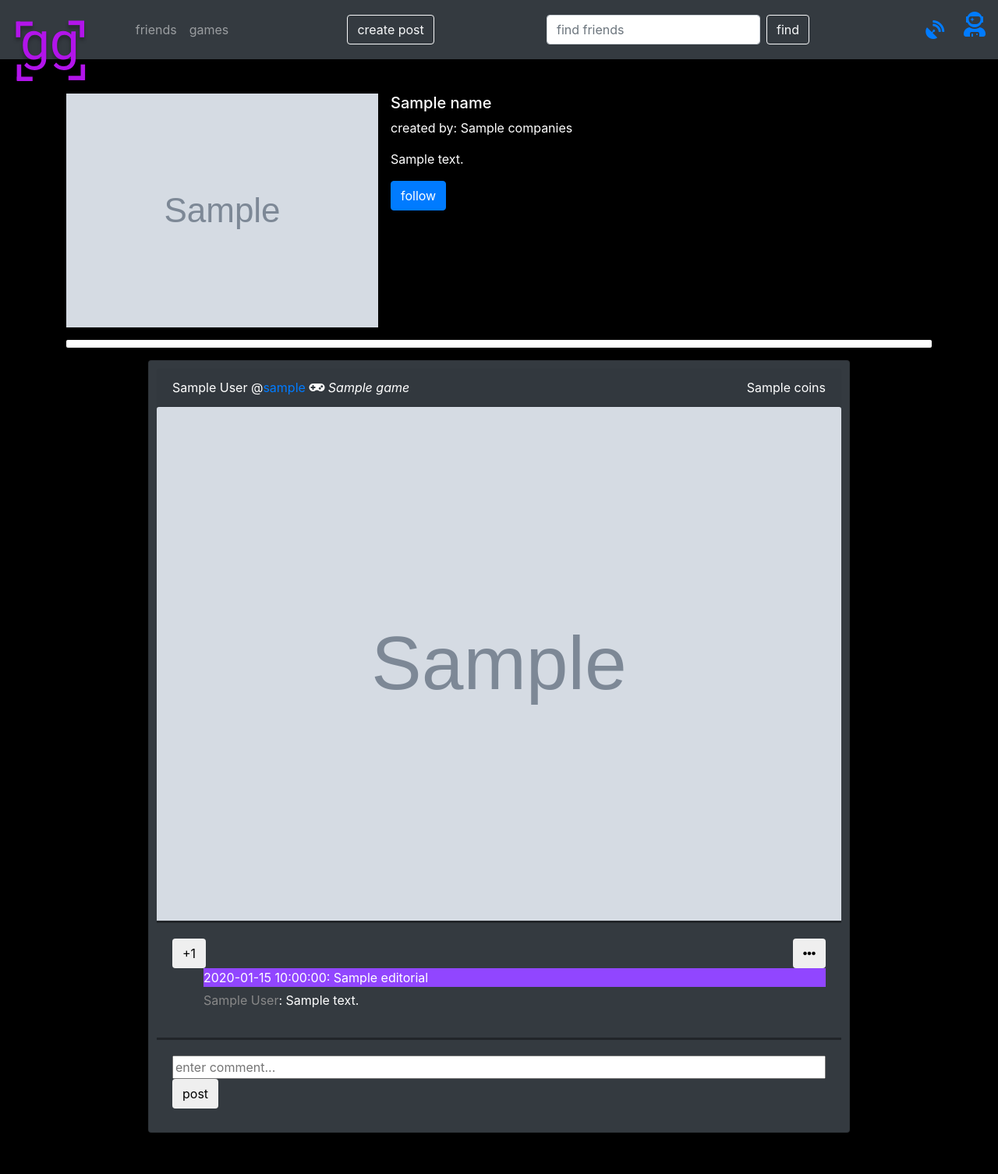
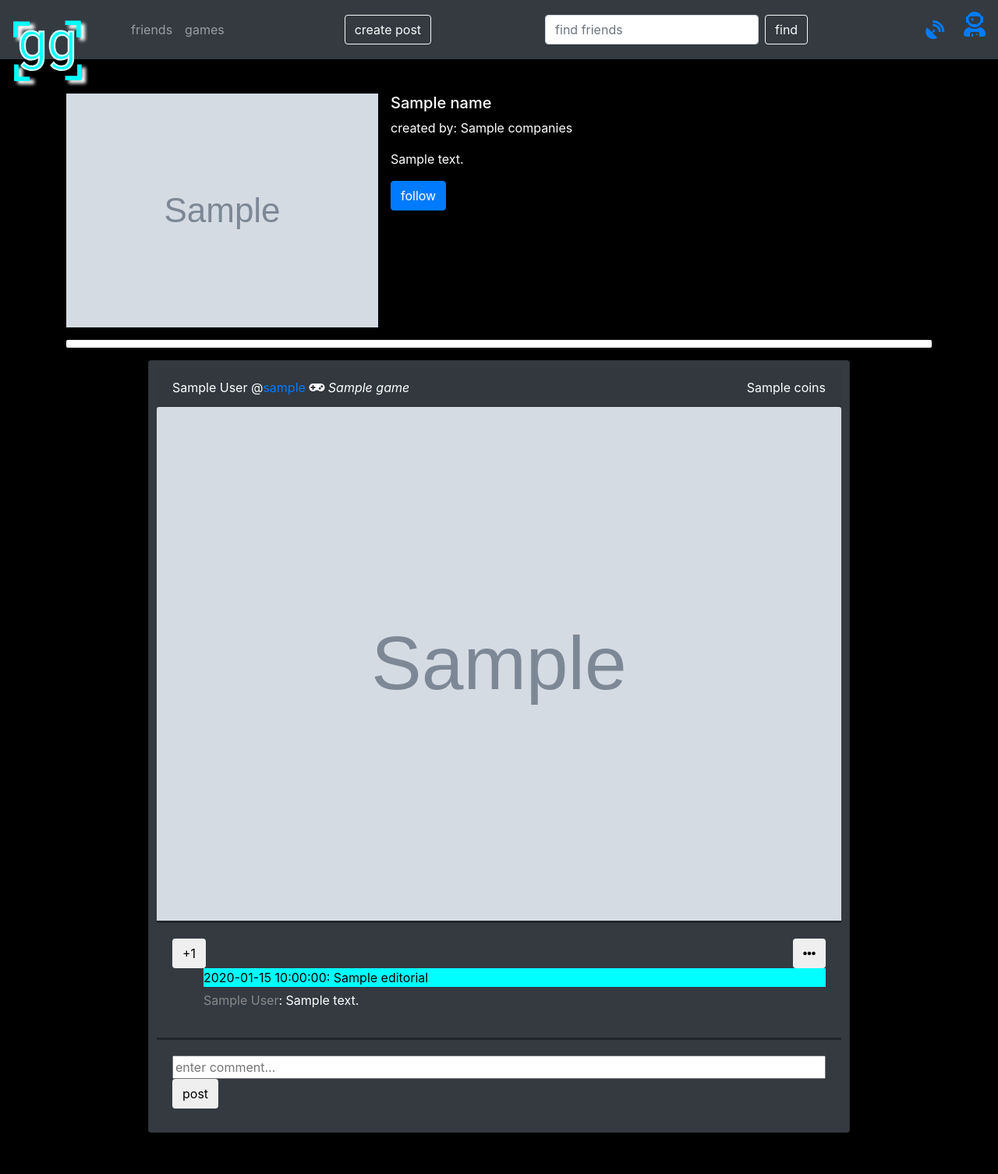
Before and after one commit to dbish/gameshots, a Flask app: template templates/game.html in a window 1280 px wide. Shown: the top 1506 px of the page at 78% size. Run offline with Flask 2, Linux system fonts and the light colour scheme; the template is opened without the code that fills it: most values are stand-ins (such as "Sample title", 1, 10 or a date in 2020); grey boxes marked "Sample" are stand-in pictures; some libraries are stand-ins or nearby versions.

Commit message:
logo/color-scheme change

```diff
--- a/static/base.css
+++ b/static/base.css
@@ -50,6 +50,6 @@ body {
 }
 
 .navbar-dark .navbar-nav .active>.nav-link {
-	border-bottom: 5px solid #9146FF;
+	border-bottom: 5px solid #00FFFF;
 
 }
--- a/static/feed.css
+++ b/static/feed.css
@@ -63,7 +63,8 @@ li {
 }
 
 .editorial {
-	background-color:#9146FF;
+	background-color:#00FFFF;
+	color:black;
 	margin-bottom:5px;
 }
 
```
Also changed, not shown: static/favicon-32x32.png, static/favicon.ico, static/gg.svg.
